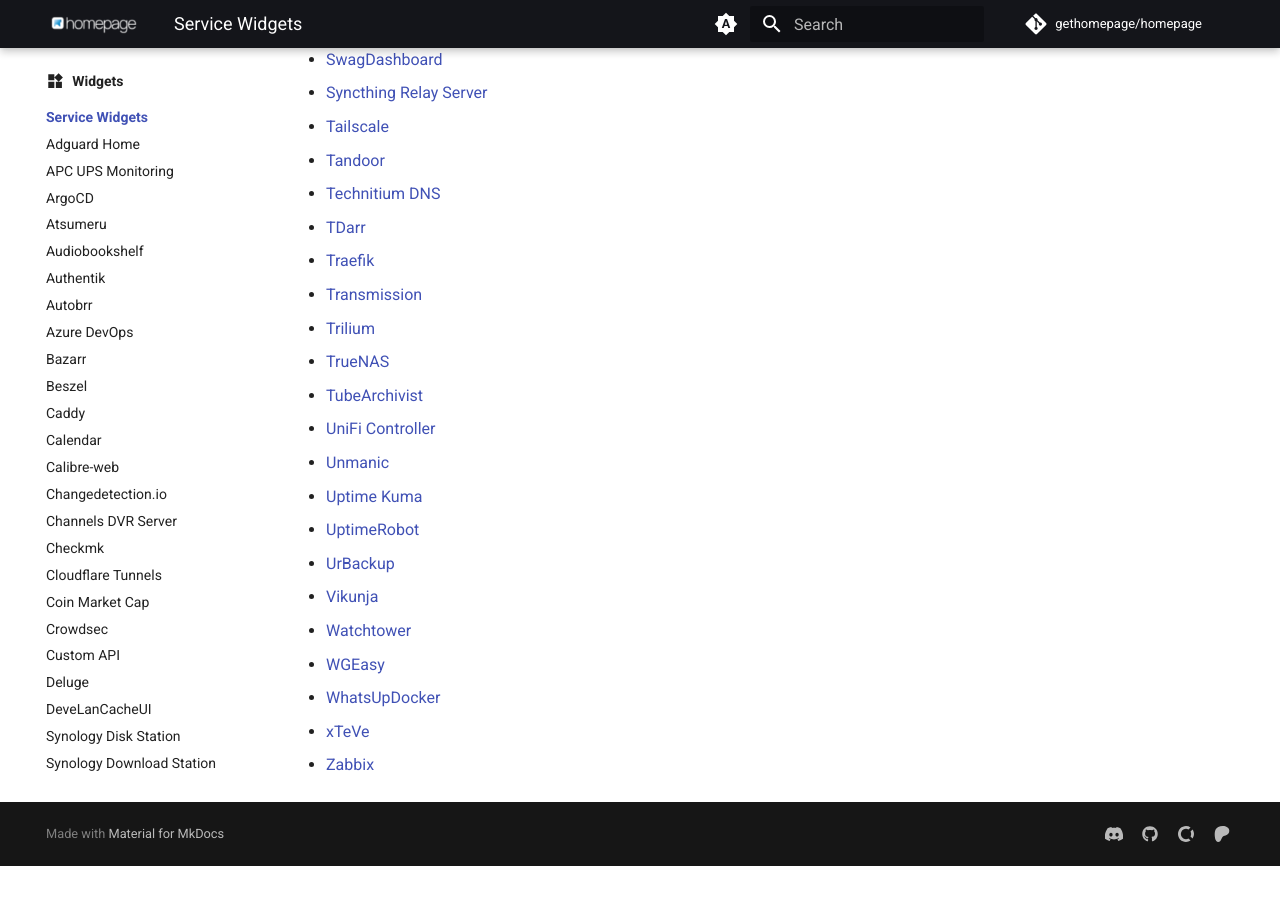
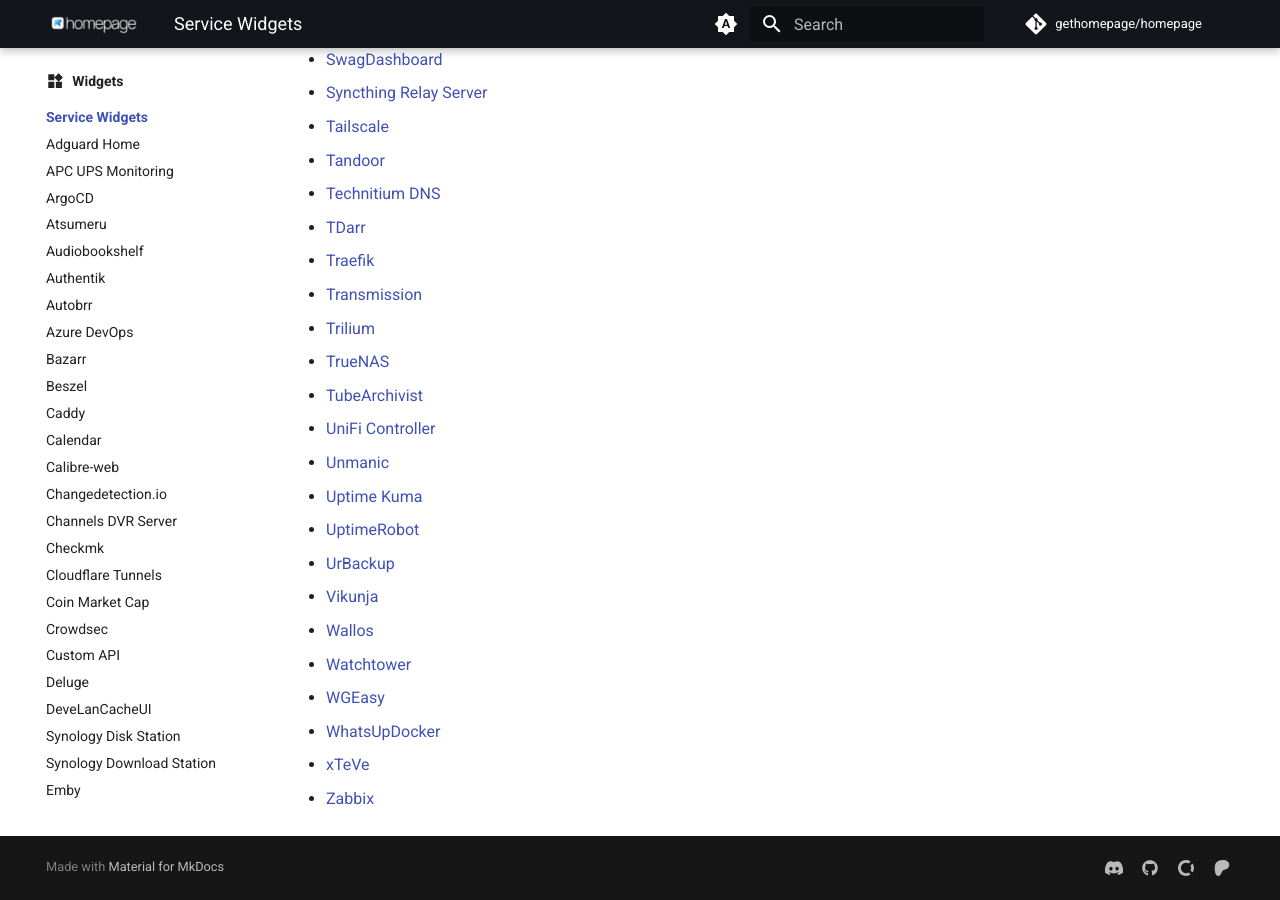
Before and after one commit to jobstar-git/home_p, an MkDocs documentation site: the page built from docs/widgets/services/index.md, in a window 1280 px wide and 900 px high, scrolled down 4220 px. Built offline with MkDocs 1.6.1 and Material for MkDocs 9.7.7, drawn with Linux system fonts in a browser that asks for light colours; comment, search, counter and statistics services are not loaded; before the commit the page ends 5086 px from its top, so only the background shows below that.

Commit message:
Documentation: fix missing references to Wallos documentation doc (#5633)
Co-authored-by: MH <m@terramail.co>

```diff
--- a/docs/widgets/services/index.md
+++ b/docs/widgets/services/index.md
@@ -143,6 +143,7 @@
 - [UptimeRobot](uptimerobot.md)
 - [UrBackup](urbackup.md)
 - [Vikunja](vikunja.md)
+- [Wallos](wallos.md)
 - [Watchtower](watchtower.md)
 - [WGEasy](wgeasy.md)
 - [WhatsUpDocker](whatsupdocker.md)
--- a/mkdocs.yml
+++ b/mkdocs.yml
@@ -169,6 +169,7 @@
           - widgets/services/uptimerobot.md
           - widgets/services/urbackup.md
           - widgets/services/vikunja.md
+          - widgets/services/wallos.md
           - widgets/services/watchtower.md
           - widgets/services/wgeasy.md
           - widgets/services/whatsupdocker.md
```
